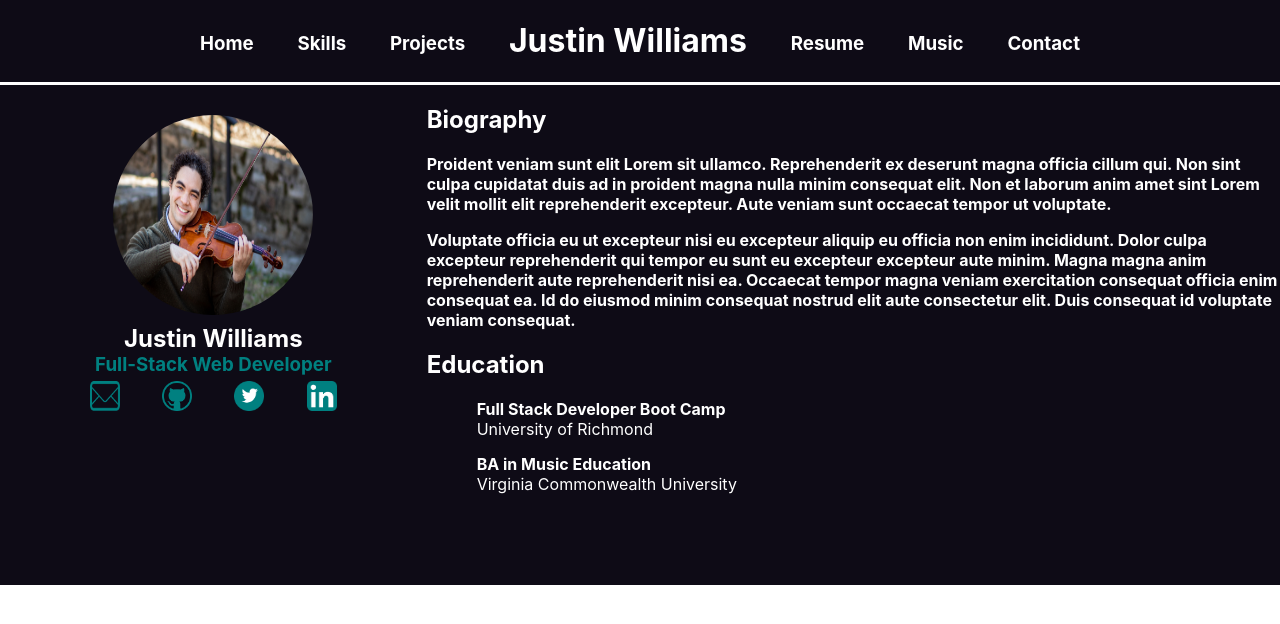
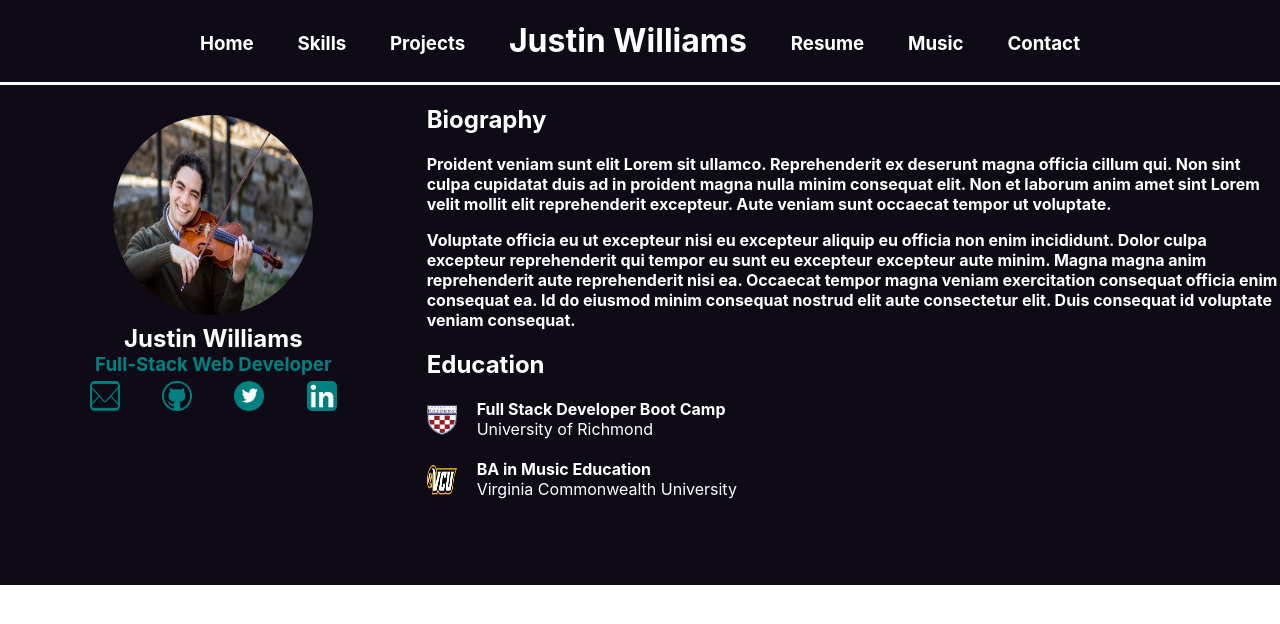
Before and after one commit to justinwilliamsrva/react-portfolio, a React (Create React App) app: page / in a window 1280 px wide. Shown: the top 624 px of the page. Built offline with nearby package versions, Linux system fonts and the light colour scheme.

Commit message:
feat: Added icons to educations

```diff
--- a/src/Home.js
+++ b/src/Home.js
@@ -42,12 +42,24 @@ export default function Home() {
           <div id="education">
             <h2>Education</h2>
             <div className="school">
+              {/* U of R INFO */}
+              <div className="icon">
+                <img src="/ur.png" />
+              </div>
+              <div className="info">
                 <p>
                   <b>Full Stack Developer Boot Camp</b>
                 </p>
                 <p>University of Richmond</p>
               </div>
+            </div>
+            {/* VCU INFO */}
+            <br />
             <div className="school">
+              <div className="icon">
+                <img src="/vcu.png" />
+              </div>
+              <div className="info">
                 <p>
                   <b>BA in Music Education</b>
                 </p>
@@ -57,5 +69,6 @@ export default function Home() {
           </div>
         </div>
       </div>
+    </div>
   );
 }
--- a/src/index.css
+++ b/src/index.css
@@ -1,6 +1,9 @@
 :root {
   --primary-bg-color: #0e0b16;
   --secondary-bg-color: teal;
+}
+* {
+  box-sizing: border-box;
 }
 
 body {
@@ -95,9 +98,15 @@ code {
   text-align: start;
 }
 
-.school {
-  margin: 0px 0px 15px 50px;
-}
-.school > p {
+.school > .info > p {
   margin: 0;
 }
+.school > .icon {
+  float: left;
+  margin-right: 20px;
+}
+.school > .icon > img {
+  height: 30px;
+  width: 30px;
+  margin: 6px 0px;
+}
```
Also changed, not shown: public/ur.png (added), public/vcu.png (added). Lines whose indentation alone changed are shown as unchanged.
